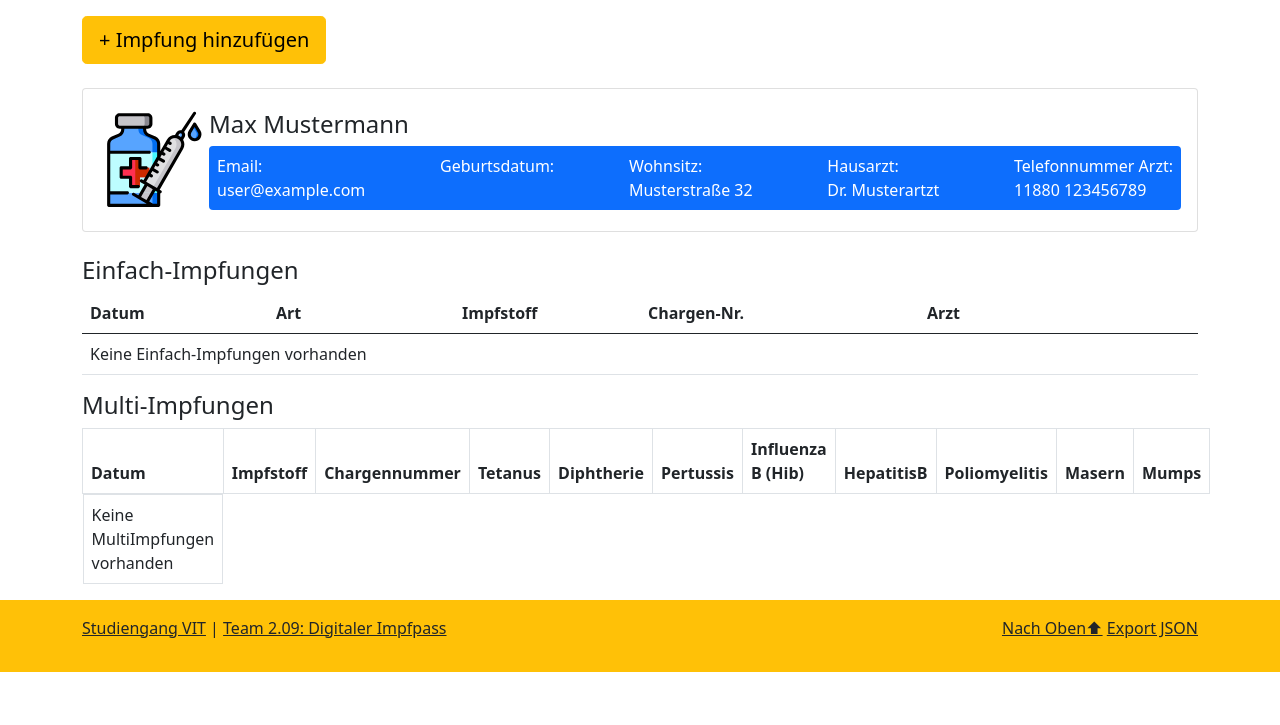
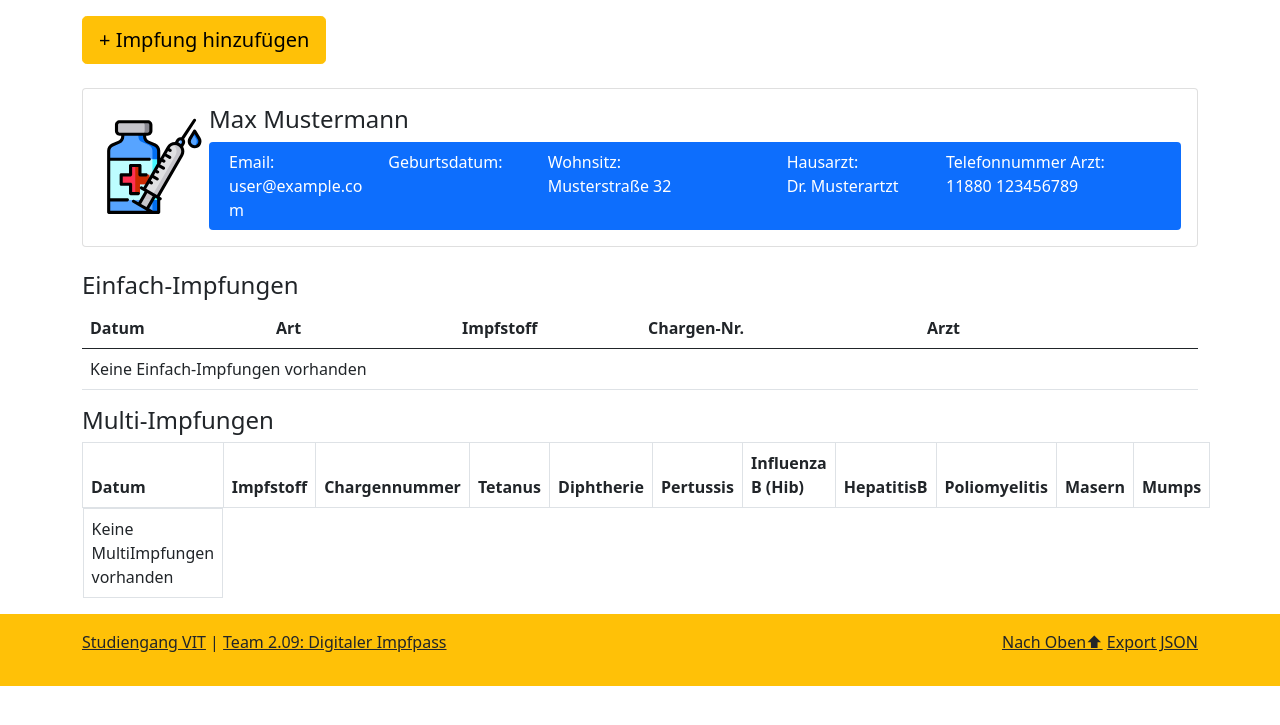
Before and after one commit to FranzBogmann/M10-TL_Impfpass_Webanwendung, a PHP site: page /Impfpass.php in a window 1280 px wide. Shown: the part 60-785 px from the top of the page. Run offline with PHP 8.4, Linux system fonts and the light colour scheme.

Commit message:
Impfpass Profil
Das Impfpass Provil sollte sich jetzt responsiv auch bei Handy größen anpassen

```diff
--- a/Impfpass.php
+++ b/Impfpass.php
@@ -160,11 +160,15 @@
                             <div class="ml-3 w-100">
                                 <h4 class="mb-0 mt-0" id="IanmeldeName">Max Mustermann</h4>
                                 <div class="p-2 mt-2 bg-primary d-flex justify-content-between rounded text-white stats">
-                                    <div class="d-flex flex-column"> <span>Email:</span> <span id="Iemail"></span></div>
-                                    <div class="d-flex flex-column"> <span>Geburtsdatum:</span> <span id="Igeburtsdatum"></span> </div>
-                                    <div class="d-flex flex-column"> <span>Wohnsitz:</span> <span id="Iwohnsitz"></span></div>
-                                    <div class="d-flex flex-column"> <span>Hausarzt:</span> <span id="Iarzt"></span> </div>
-                                    <div class="d-flex flex-column"> <span>Telefonnummer Arzt:</span> <span id="Iarztnummer"></span> </div>
+                                    <div class="container">
+                                        <div class="row">
+                                    <div class="col-lg-2 col-md-4 col-sm-6 col-12"> <span>Email:</span> <br> <span id="Iemail"></span></div>
+                                    <div class="col-lg-2 col-md-4 col-sm-6 col-12"> <span>Geburtsdatum:</span> <br> <span id="Igeburtsdatum"></span> </div>
+                                    <div class="col-lg-3 col-md-4 col-sm-6 col-12"> <span>Wohnsitz:</span> <br> <span id="Iwohnsitz"></span></div>
+                                    <div class="col-lg-2 col-md-6 col-sm-6 col-12"> <span>Hausarzt:</span> <br> <span id="Iarzt"></span> </div>
+                                    <div class="col-lg-3 col-md-6 col-sm-6 col-12"> <span style="word-wrap: break-word">Telefonnummer Arzt:</span> <br> <span id="Iarztnummer"></span> </div>
+                                        </div>
+                                    </div>
                                 </div>
                             </div>
                         </div>
--- a/Profil.php
+++ b/Profil.php
@@ -62,7 +62,7 @@
                                       <div class="col">
                                         <div class="form-group">
                                           <label>Email</label>
-                                          <input disabled class="form-control" type="email" id="email"
+                                          <input disabled type="email" class="form-control"  id="email"
                                             placeholder="user@example.com">
                                         </div>
                                       </div>
```
